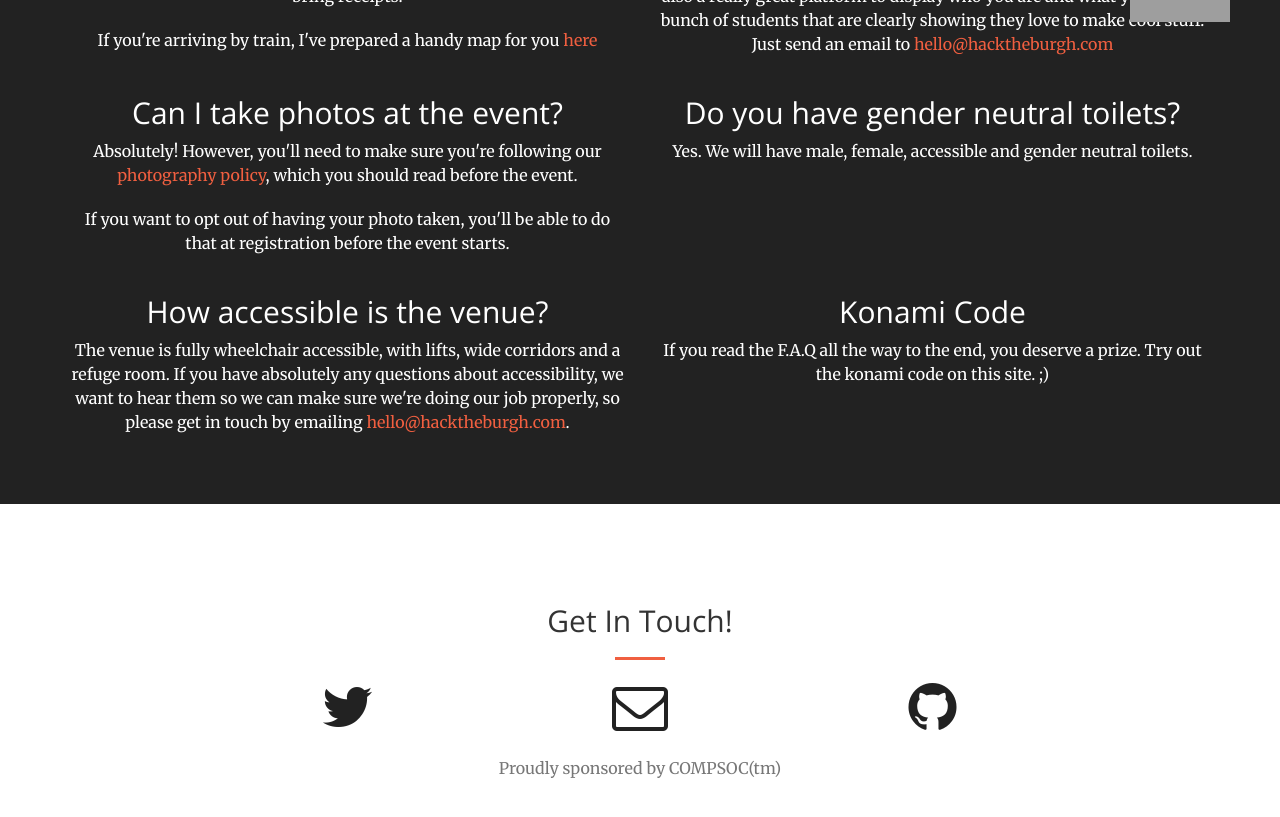
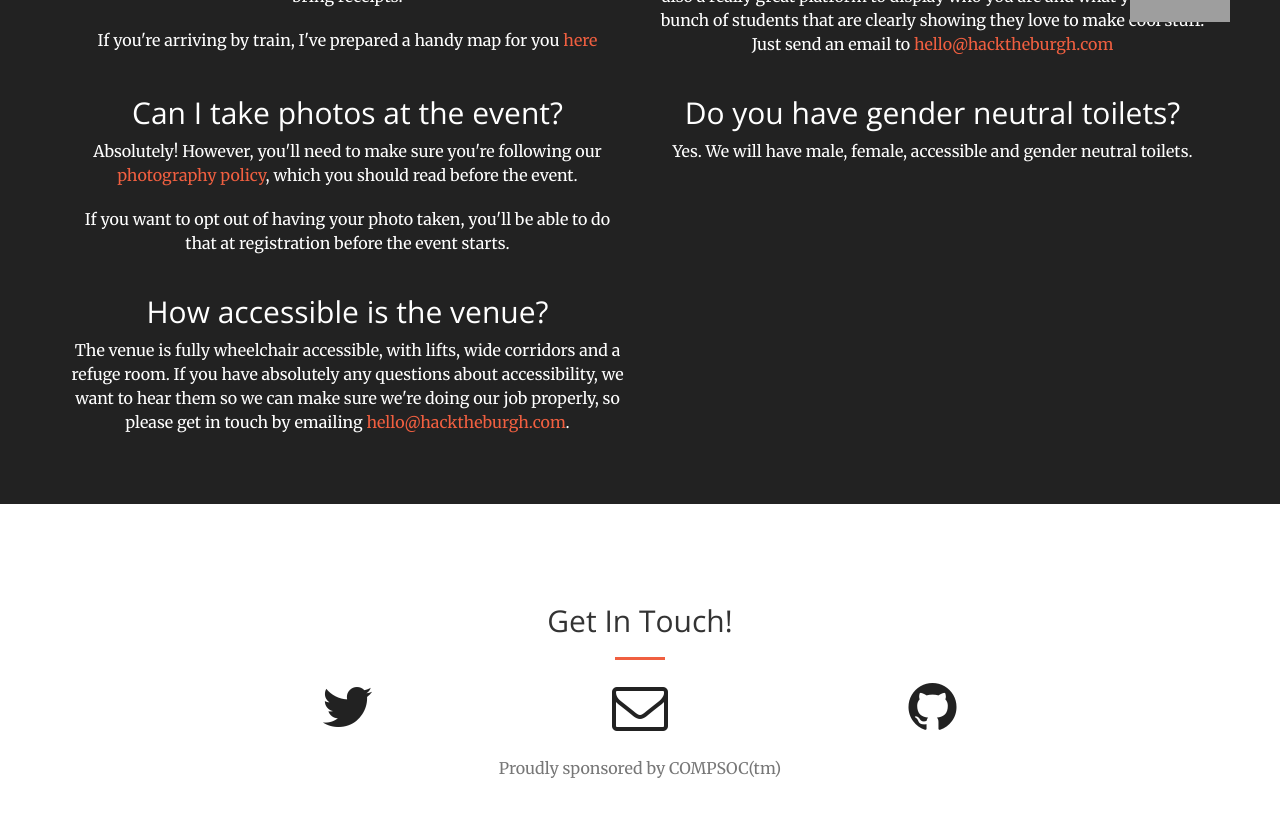
Before and after one commit to compsoc-edinburgh/htb16-site, a Jekyll site: the page built from index.html, in a window 1280 px wide and 900 px high, scrolled down 10028 px. Shown: the top 817 px of the window. Built offline with Jekyll 4.4.1, drawn with Linux system fonts in a browser that asks for light colours; part of the change alters nothing that is shown; grey boxes are pictures that could not be loaded.

Commit message:
Remove konami code

```diff
--- a/_includes/aside.html
+++ b/_includes/aside.html
@@ -140,10 +140,6 @@
                 <h2>How accessible is the venue?</h2>
                 <p>The venue is fully wheelchair accessible, with lifts, wide corridors and a refuge room. If you have absolutely any questions about accessibility, we want to hear them so we can make sure we're doing our job properly, so please get in touch by emailing <a href="mailto:hello@hacktheburgh.com">hello@hacktheburgh.com</a>.</p>
                   </div>
-                  <div class="col-sm-6">
-                <h2>Konami Code</h2>
-                <p>If you read the F.A.Q all the way to the end, you deserve a prize. Try out the konami code on this site. ;)</p>
-                  </div>
                 </div><!-- /.row -->
         </div>
   </aside>
--- a/_includes/scripts.html
+++ b/_includes/scripts.html
@@ -9,10 +9,6 @@
 <script src="js/jquery.fittext.js"></script>
 <script src="js/wow.min.js"></script>
 <script src="js/typed.js"></script>
-<script src="js/custom.js"></script>
-<script src="js/clippy.min.js"></script>
-<script type="text/javascript" src="http://www.cornify.com/js/cornify.js">
-<script src="http://code.onion.com/fartscroll.js"></script>
 
 <!-- Custom Theme JavaScript -->
 <script src="js/creative.js"></script>
--- a/js/custom.js
+++ /dev/null
@@ -1,68 +0,0 @@
-var konami = [38,38,40,40,37,39,37,39,66,65];
-var index = 0;
-
-var Airhorn = function () {
-    this.x = Math.random() * $(document).width();
-    this.y = Math.random() * $(window).height();
-
-    this.airhorn_number = Airhorn.numAirhorns;
-    this.airhorn_id = "airhorn" + this.airhorn_number;
-    Airhorn.numAirhorns++;
-
-    this.elem = this.genElement();
-
-};
-
-Airhorn.prototype.dance = function() {
-  console.log("Hello, I'm " + this.firstName);
-};
-
-Airhorn.prototype.genElement = function() {
-
-    var image = document.createElement("IMG");
-    image.alt = "dankness";
-    image.setAttribute('class', 'airhorn');
-    image.setAttribute('id', this.airhorn_id);
-    image.src="/res/airhorn.png";
-
-    $(image).css('top', this.y);
-    $(image).css('left', this.x);
-
-    return image;
-};
-
-Airhorn.numAirhorns = 0;
-
-
-$(document).keydown(function(e){
-    if(e.which == konami[index]){
-        index++;
-    }else{
-        index = 0;
-    }
-
-    if(index == konami.length){
-        konami_entered();
-        index = 0;
-    }
-}
-);
-
-function konami_entered(){
-    ga('send', 'event', 'konami', 'konami_entered');
-    $("body").addClass('comic-sans');
-    cornify_add();
-    clippy.load('Clippy', function(agent) {
-        agent.show();
-        agent.moveTo($(document).width()-400, 50);
-        agent.speak("Looks like you're signing up for a hackathon, need any help?");
-    });
-    air_horns();
-}
- function air_horns(){
-    var audio = new Audio('/res/darude.mp3');
-    audio.play();
-
-    var airhorn = new Airhorn();
-    $("body").append(airhorn.elem);
- }
```
Also changed, not shown: js/clippy.min.js (deleted), res/airhorn.png (deleted), 1 other file.
